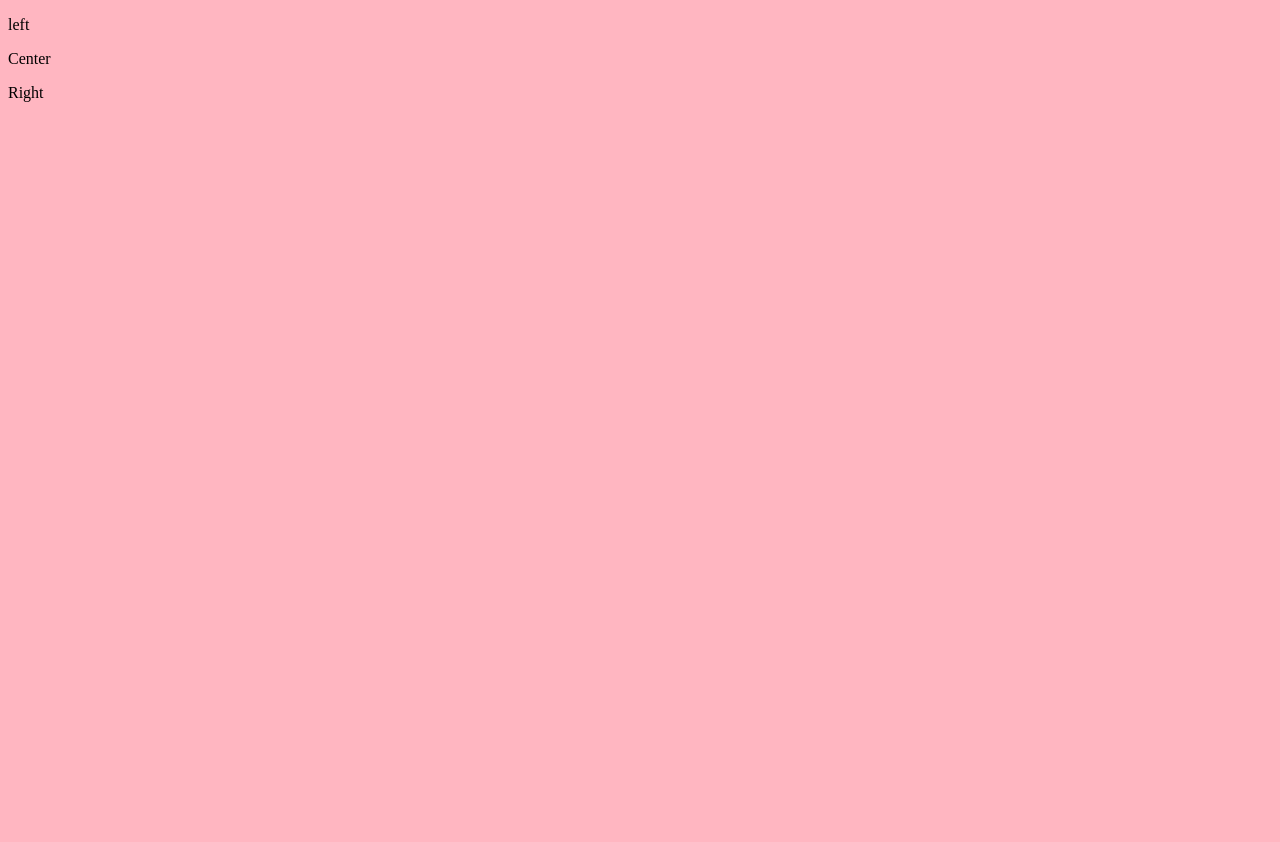
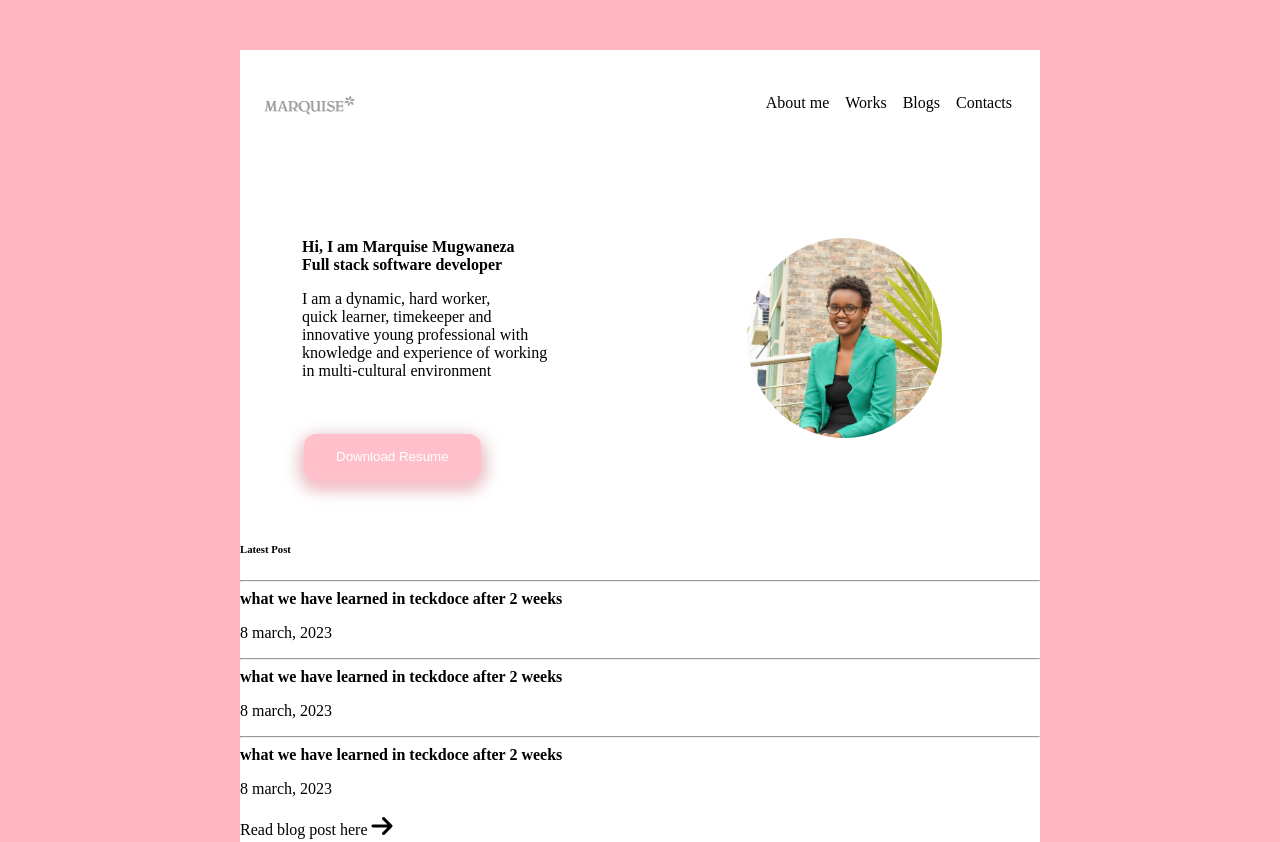
Before and after one commit to Marquisemugwaneza/meet-a-dev, a plain HTML site: page index.html in a window 1280 px wide. Shown: the top 842 px of the page. Before the commit the page ends 800 px from the top, so only its background shows below. Drawn offline with Linux system fonts and the light colour scheme.

Commit message:
Home page design

```diff
--- a/index.html
+++ b/index.html
@@ -7,29 +7,75 @@
     <meta name="viewport" content="width=device-width, initial-scale=1.0">
     <title>Marquise</title>
     <link rel="stylesheet" href="./style/index.css">
+    <link rel="icon" href="./pictures/marquise.png">
+    <script src='https://kit.fontawesome.com/a076d05399.js' crossorigin='anonymous'></script>
 </head>
 
 <body>
-    <div id="mainSection">
-        <div class="box">
-            <p>left</p>
+    <div class="square">
+        <!--Staring of navigation Bar-->
+        <div class="navigation">
+
+            <ul>
+                <img src="./pictures/marquise.png" alt="logo">
+                <li><a href="#About me">Contacts</a></li>
+                <li><a href="#works">Blogs</a></li>
+                <li><a href="#blogs">Works</a></li>
+                <li><a href="#Contacts">About me</a></li>
+            </ul>
+        </div> <br> <br>
+        <!--end of navigation Bar-->
+        <!-- Staring design of Image ans salutation-->
+
+
+        <div class="salutation">
+            <div id="salut">
+                <b>Hi, I am Marquise Mugwaneza <br> Full stack software developer</b>
+                <p>I am a dynamic, hard worker, <br>
+                    quick learner, timekeeper and <br>
+                    innovative young professional with <br>
+                    knowledge and experience of working <br>
+                    in multi-cultural environment</p>
+                <br> <br>
+                <button> Download Resume</button>
+            </div>
+            <!-- Image of profite picture-->
+            <div class="pict">
+                <img src="./pictures/profile.jpg" alt="">
+            </div>
         </div>
+        <!-- Latest posts division-->
+        <div class="post">
+            <h6>Latest Post</h6>
+            <hr>
+            <b>what we have learned in teckdoce after 2 weeks</b>
+            <p>8 march, 2023</p>
+            <hr>
+            <b>what we have learned in teckdoce after 2 weeks</b>
+            <p>8 march, 2023</p>
+            <hr>
+            <b>what we have learned in teckdoce after 2 weeks</b>
+            <p>8 march, 2023</p>
 
-        <div class="box middle">
-            <p>Center
-            </p>
+            <p>Read blog post here <i style='font-size:24px' class='fas'>&#xf061;</i></p>
+
+
+
 
         </div>
 
-        <div class="box">
-            <p>Right</p>
+        <!-- Division of Projects-->
+
+        <div class="project">
+
         </div>
+
+
+
 
 
     </div>
 
-
-
 </body>
 
 </html>
--- a/style/index.css
+++ b/style/index.css
@@ -1,3 +1,98 @@
 body {
+    display: flex;
+    align-items: center;
+    justify-content: center;
+    margin: 0 auto;
+    height: 800;
+    height: 1200px;
     background-color: lightpink;
 }
+
+.square {
+    background-color: white;
+    width: 800px;
+    height: 1100px;
+}
+
+/* Navigation Bar*/
+.navigation {
+    display: block;
+    height: 50px;
+    line-height: 50px;
+    background-color: white;
+    margin: 20px 20px 20px 20px;
+}
+
+.navigation ul {
+    list-style-type: none;
+    display: block;
+    margin: 0;
+    padding: 0;
+    overflow: hidden;
+
+}
+
+img {
+    weight: 70px;
+    height: 70px;
+
+}
+
+.navigation li {
+    float: right;
+}
+
+.navigation li a {
+    display: inline-block;
+    padding: 8px 8px;
+    background-color: white;
+    color: black;
+    text-decoration: none;
+}
+
+/* picture and words*/
+.salutation {
+    padding: 12px 12px;
+    margin: 50px;
+    display: flex;
+
+
+}
+
+.salutation button {
+    background-color: pink;
+    border: none;
+    color: white;
+    text-align: center;
+    padding: 15px 32px;
+    margin: 2px 2px;
+    border-radius: 12px;
+    box-shadow: 0 8px 16px 0 pink, 0 6px 20px 0 rgb(199, 169, 174);
+
+}
+
+.pict {
+    float: right;
+}
+
+.pict img {
+    border-radius: 50%;
+    weight: 200px;
+    height: 200px;
+    margin-left: 200px;
+}
+
+/* parts of latest Post*/
+.post {
+    align-items: center;
+    justify-content: center;
+
+}
+
+/* parts of project*/
+
+.project {
+    background-color: pink;
+    width: 800px;
+    height: 250px;
+}
```
Also changed, not shown: pictures/cradle.jpg (added).
